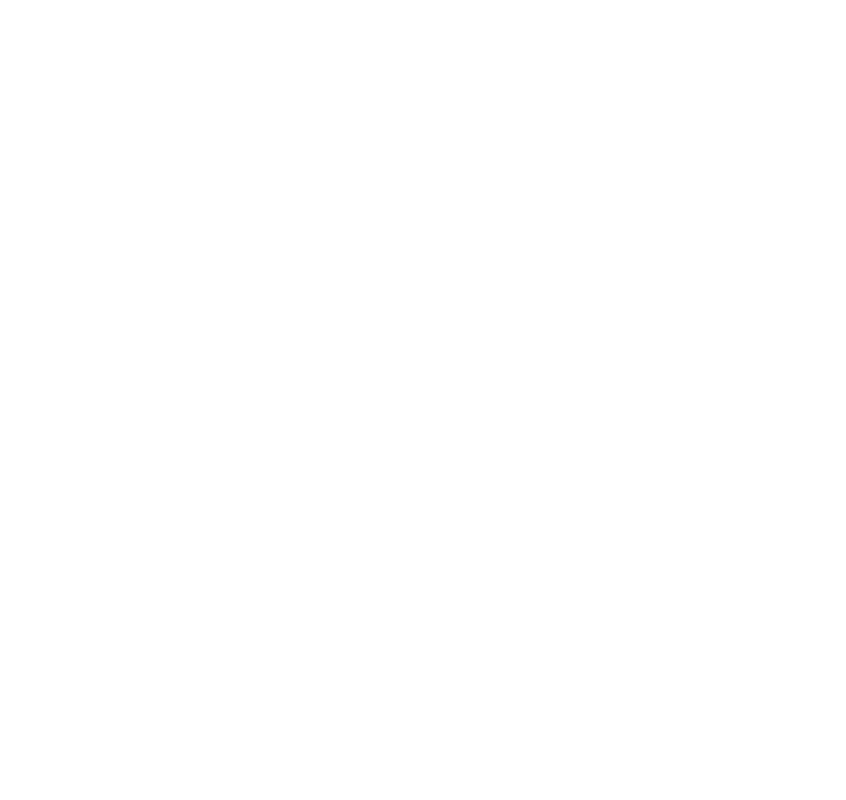
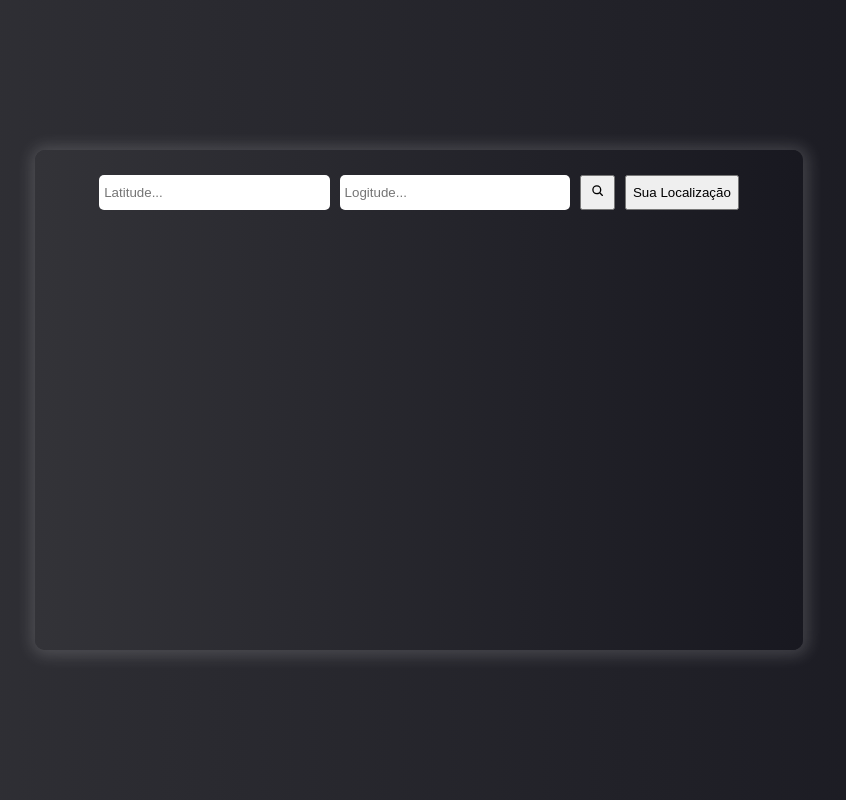
Before and after one commit to LuigiVanin/Hackathon, a plain HTML site: page index.html in a window 1280 px wide. Shown: the whole page, without its empty margins (221-1067 px from the left). Drawn offline with nearby package versions, Linux system fonts and the light colour scheme.

Commit message:
feat: layout prototype

```diff
--- a/index.html
+++ b/index.html
@@ -1,12 +1,29 @@
 <!DOCTYPE html>
 <html lang="pt-br">
+
 <head>
     <meta charset="UTF-8">
     <meta http-equiv="X-UA-Compatible" content="IE=edge">
     <meta name="viewport" content="width=device-width, initial-scale=1.0">
     <title>Hackathon</title>
+    <link rel="stylesheet" href="./styles/reset.css">
+    <link rel="stylesheet" href="./styles/style.css">
 </head>
+
 <body>
-    <main></main>
+    <main>
+        <form>
+            <input type="text" placeholder="Latitude...">
+            <input type="text" placeholder="Logitude...">
+            <button class="search">
+                <ion-icon name="search"></ion-icon>
+            </button>
+            <button class="loc">Sua Localização</button>
+        </form>
+
+    </main>
+    <script type="module" src="https://unpkg.com/ionicons@5.5.2/dist/ionicons/ionicons.esm.js"></script>
+    <script nomodule src="https://unpkg.com/ionicons@5.5.2/dist/ionicons/ionicons.js"></script>
 </body>
+
 </html>
--- a/styles/style.css
+++ b/styles/style.css
@@ -1,3 +1,48 @@
-*{
+* {
     box-sizing: border-box;
 }
+
+body {
+    background: linear-gradient(to right, #333338, #181820);
+    width: 100vw;
+    min-height: 100vh;
+    display: flex;
+    align-items: center;
+    justify-content: center;
+}
+
+main {
+    height: 500px;
+    width: 768px;
+    background: linear-gradient(to right, #333338, #181820);
+    display: flex;
+    flex-direction: column;
+    border-radius: 10px;
+    box-shadow: 1px 1px 15px 5px rgba(255, 255, 255, 0.158);
+}
+
+form {
+    display: flex;
+    width: 100%;
+    align-items: center;
+    justify-content: center;
+    padding-block: 25px;
+    gap: 10px;
+}
+
+input {
+    width: 30%;
+    padding-inline: 5px;
+    padding-block: 10px;
+    border-radius: 5px;
+    outline: none;
+    border: none;
+}
+
+.search {
+    width: 35px;
+}
+
+button {
+    height: 35px;
+}
```
